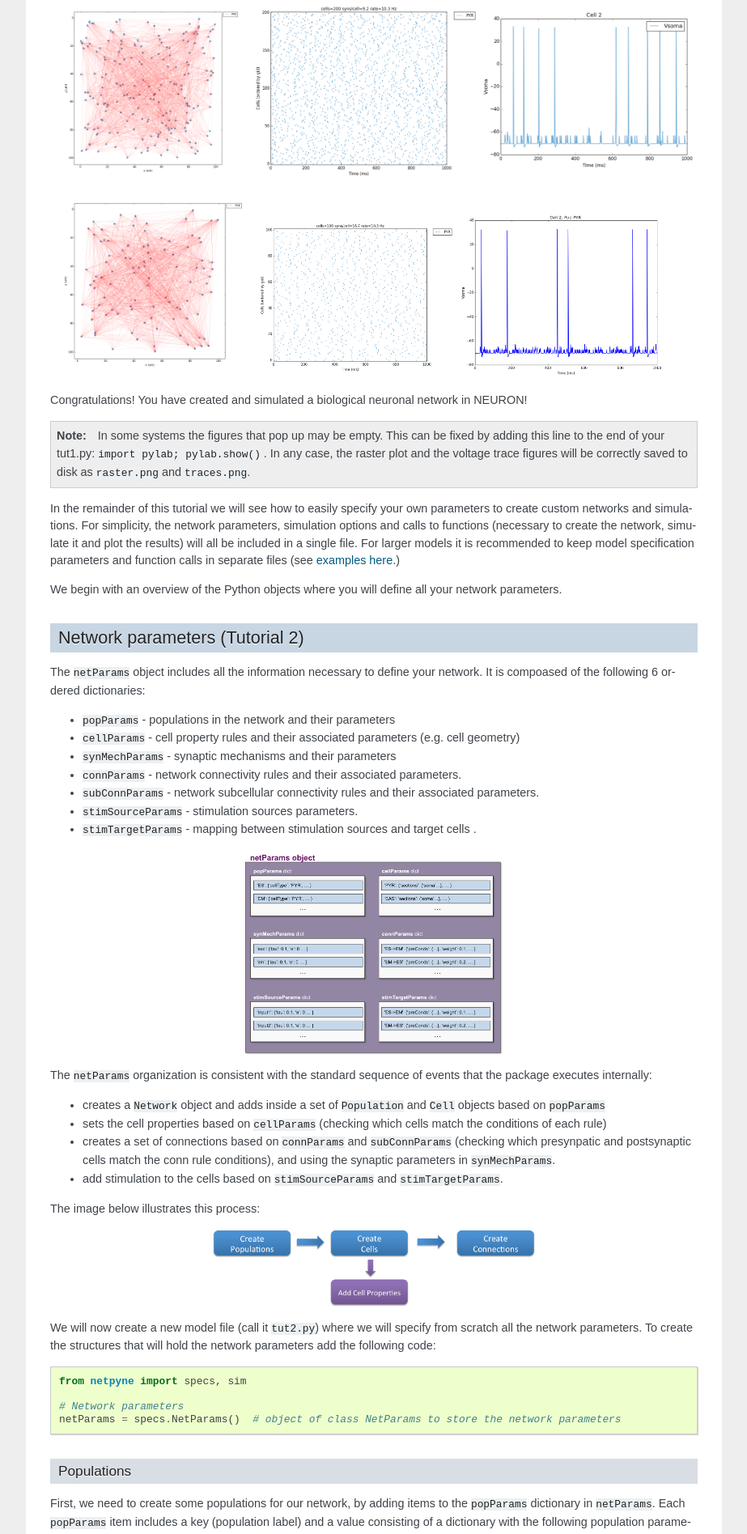
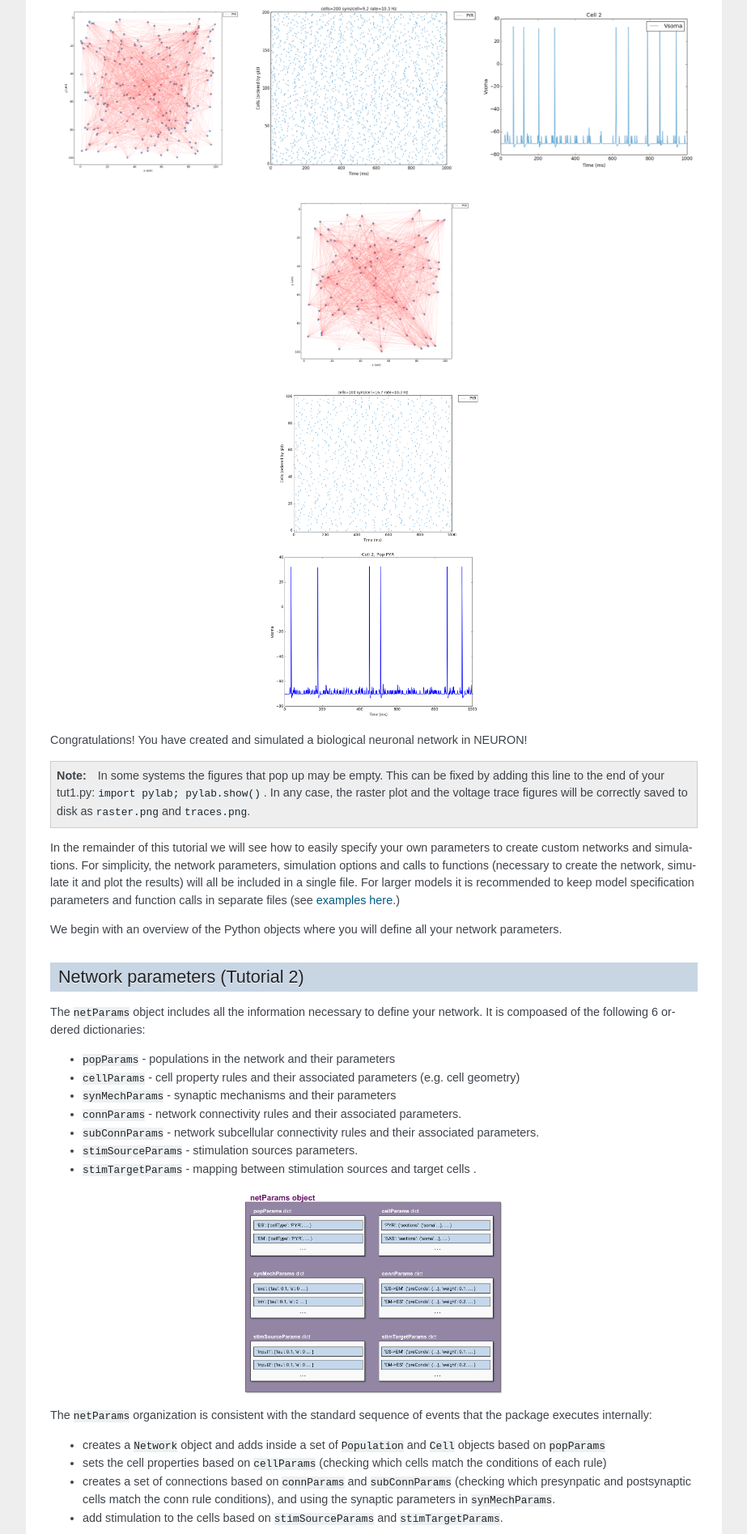
Before and after one commit to suny-downstate-medical-center/netpyne, a Sphinx documentation site: the page built from doc/source/tutorial.rst, in a window 1280 px wide. Shown: the part 1372-3267 px from the top of the page at 81% size, without its empty margins (198-1121 px from the left). Built offline with Sphinx 7.4.7, drawn with Linux system fonts in a browser that asks for light colours.

Commit message:
updated tut1 figs

```diff
--- a/doc/source/tutorial.rst
+++ b/doc/source/tutorial.rst
@@ -62,12 +62,15 @@ Whatever method you use, you should get a 2D representation of the cells and con
 
 .. image:: figs/tut1_net.png
 	:width: 30%
+	:align: center
 
 .. image:: figs/tut1_raster.png
-	:width: 32%
+	:width: 33%
+	:align: center
 
 .. image:: figs/tut1_traces.png
-	:width: 32%
+	:width: 33%
+	:align: center
 
 
 Congratulations! You have created and simulated a biological neuronal network in NEURON!
```
